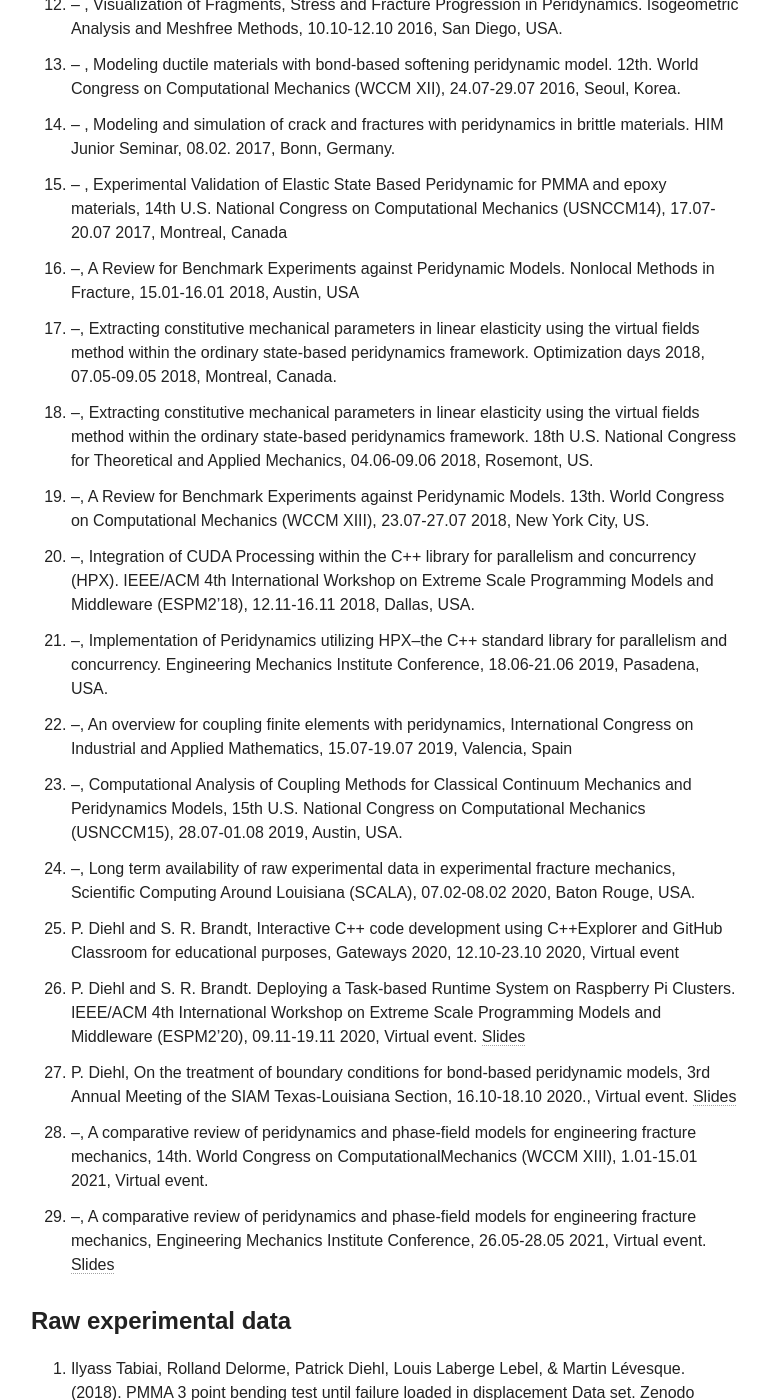
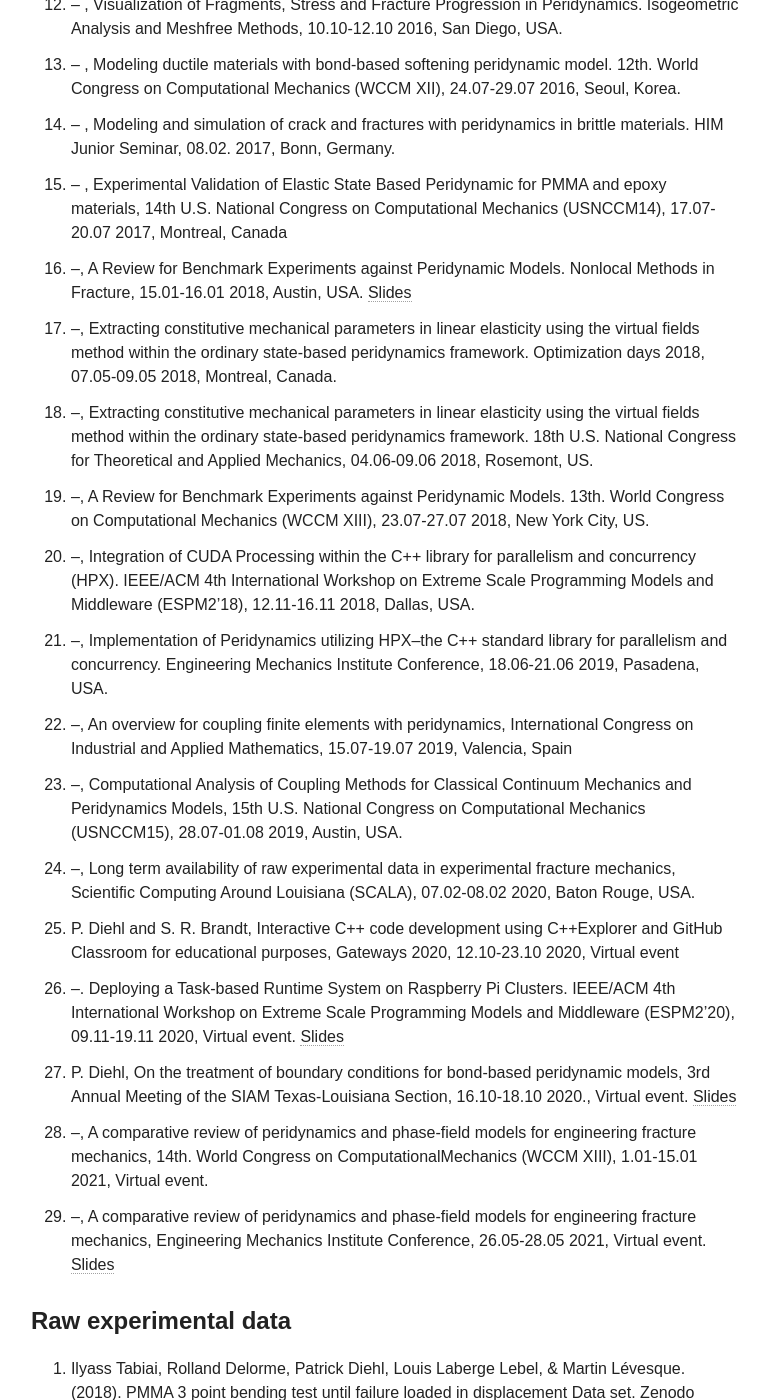
Before and after one commit to diehlpk/diehlpk.github.io, a Jekyll site: the page built from cv/index.md, in a window 1280 px wide and 1400 px high, scrolled down 7109 px. Shown: the whole window, without its empty margins (255-1024 px from the left). Built offline with Jekyll 4.4.1, drawn with Linux system fonts in a browser that asks for light colours; nearby versions of some CDN libraries; some web fonts are replaced.

Commit message:
Update CV

```diff
--- a/cv/index.md
+++ b/cv/index.md
@@ -193,7 +193,7 @@ Korea.
 and epoxy materials, 14th U.S. National Congress on Computational Mechanics
 (USNCCM14), 17.07-20.07 2017, Montreal, Canada
 16. --, A Review for Benchmark Experiments against Peridynamic Models.
-Nonlocal Methods in Fracture, 15.01-16.01 2018, Austin, USA
+Nonlocal Methods in Fracture, 15.01-16.01 2018, Austin, USA. [Slides](https://www.slideshare.net/PatrickDiehl3/a-review-of-benchmark-experiments-for-the-validation-of-peridynamics-models)
 17. --, Extracting constitutive mechanical parameters in linear elasticity using the virtual
 fields method within the ordinary state-based peridynamics framework. Optimization days
 2018, 07.05-09.05 2018, Montreal, Canada.
@@ -208,7 +208,7 @@ Congress for Theoretical and Applied Mechanics, 04.06-09.06 2018, Rosemont, US.
 (USNCCM15), 28.07-01.08 2019, Austin, USA.
 24. --, Long term availability of raw experimental data in experimental fracture mechanics, Scientific Computing Around Louisiana (SCALA), 07.02-08.02 2020, Baton Rouge, USA.
 25. P. Diehl and S. R. Brandt, Interactive C++ code development using C++Explorer and GitHub Classroom for educational purposes, Gateways 2020, 12.10-23.10 2020, Virtual event
-26. P. Diehl and S. R. Brandt. Deploying a Task-based Runtime System on Raspberry Pi Clusters. IEEE/ACM 4th International Workshop on Extreme Scale Programming Models and Middleware (ESPM2’20), 09.11-19.11 2020, Virtual event. [Slides](https://www.slideshare.net/PatrickDiehl3/deploying-a-taskbased-runtime-system-on-raspberry-pi-clusters)
+26. --. Deploying a Task-based Runtime System on Raspberry Pi Clusters. IEEE/ACM 4th International Workshop on Extreme Scale Programming Models and Middleware (ESPM2’20), 09.11-19.11 2020, Virtual event. [Slides](https://www.slideshare.net/PatrickDiehl3/deploying-a-taskbased-runtime-system-on-raspberry-pi-clusters)
 27. P. Diehl, On the treatment of boundary conditions for bond-based peridynamic models, 3rd Annual Meeting of the SIAM Texas-Louisiana Section, 16.10-18.10 2020., Virtual event. [Slides](https://www.slideshare.net/PatrickDiehl3/on-the-treatment-of-boundary-conditions-for-bondbased-peridynamic-models)
 28. --, A comparative review of peridynamics and phase-field models for engineering fracture mechanics, 14th. World Congress on ComputationalMechanics (WCCM XIII), 1.01-15.01 2021, Virtual event.
 29. --, A comparative review of peridynamics and phase-field models for engineering fracture mechanics, Engineering Mechanics Institute Conference, 26.05-28.05 2021, Virtual event. [Slides](https://www.slideshare.net/PatrickDiehl3/emi-2021-a-comparative-review-of-peridynamics-and-phasefield-models-for-engineering-fracture-mechanics)
```
